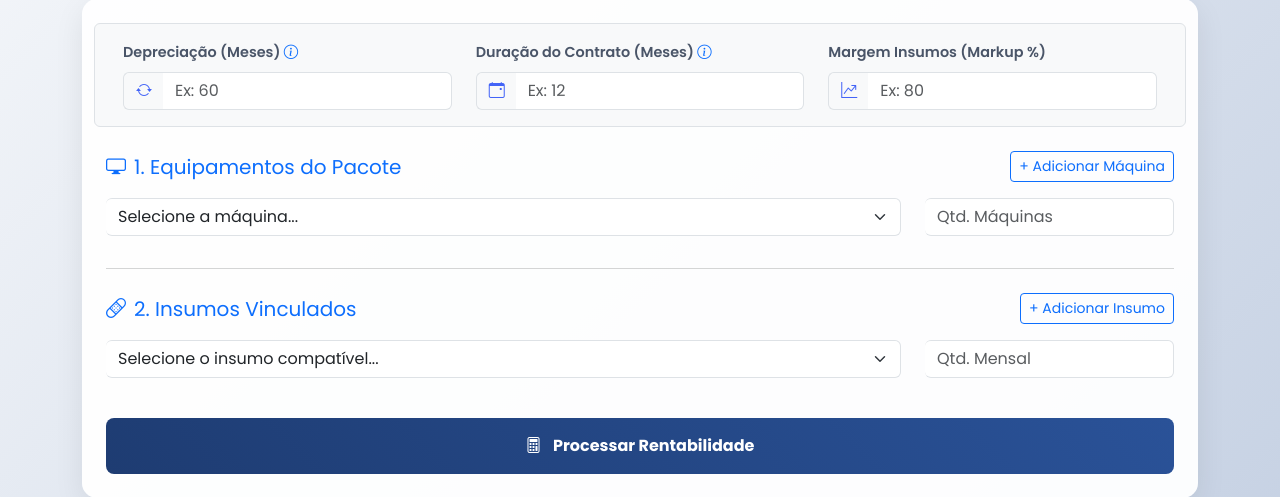
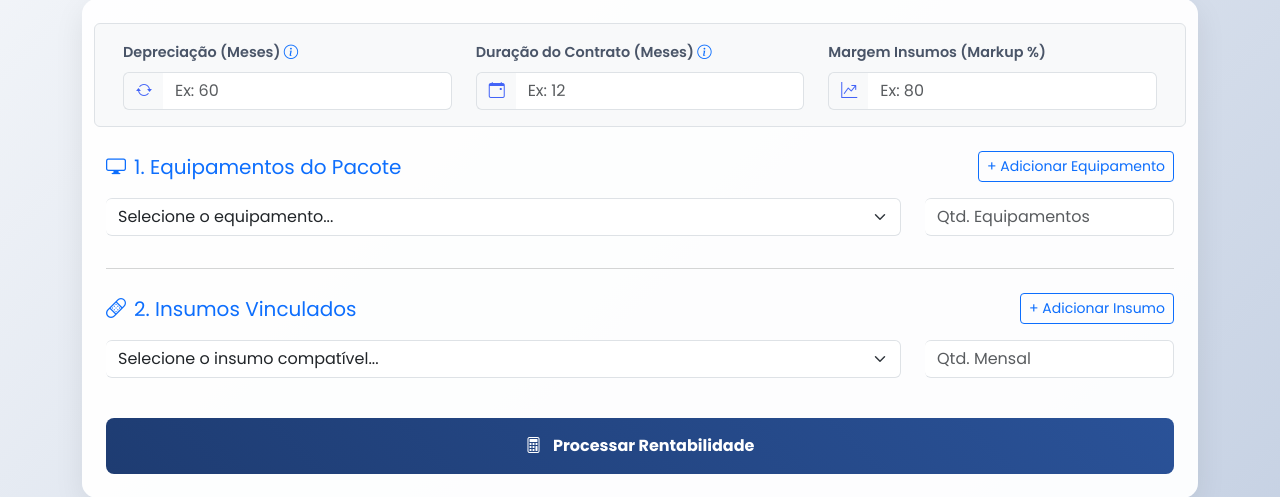
Before and after one commit to rtsroot-server/simulador-comodato, a Flask app: page / in a window 1280 px wide. Shown: the part 167-664 px from the top of the page. Run offline with Flask 3, Linux system fonts and the light colour scheme.

Commit message:
Update index.html

```diff
--- a/templates/index.html
+++ b/templates/index.html
@@ -20,7 +20,7 @@
         .result-value { color: #00ffcc; font-weight: 700; }
         .table-custom { background-color: white; border-radius: 8px; overflow: hidden; box-shadow: 0 4px 6px rgba(0,0,0,0.05); }
         .table-custom th { color: #4a5568; font-weight: 600; background-color: #f8fafc; }
-        .table-custom td { vertical-align: middle; font-size: 0.9rem; color: #334155; }
+        .table-custom td { vertical-align: middle; font-size: 0.85rem; color: #334155; }
         .memoria-calculo { background-color: rgba(255, 255, 255, 0.05); border-left: 4px solid #00ffcc; border-radius: 4px; padding: 15px; margin-top: 20px; font-size: 0.85rem; color: #cbd5e1;}
         .resumo-faturamento { background-color: rgba(0, 255, 204, 0.1); border: 1px solid #00ffcc; border-radius: 8px; padding: 20px; margin-top: 20px;}
     </style>
@@ -63,18 +63,18 @@
 
                         <div class="d-flex justify-content-between align-items-center mb-3">
                             <h5 class="text-primary m-0"><i class="bi bi-display me-2"></i>1. Equipamentos do Pacote</h5>
-                            <button type="button" class="btn btn-sm btn-outline-primary" onclick="addEquipamento()">+ Adicionar Máquina</button>
+                            <button type="button" class="btn btn-sm btn-outline-primary" onclick="addEquipamento()">+ Adicionar Equipamento</button>
                         </div>
                         <div id="equipamentos-container">
                             <div class="row mb-2 equipamento-item">
                                 <div class="col-md-9 mb-2">
                                     <select class="form-select select-equipamento" name="equipamento[]" onchange="atualizarFiltros()" required>
-                                        <option value="" disabled selected>Selecione a máquina...</option>
+                                        <option value="" disabled selected>Selecione o equipamento...</option>
                                         {% for eq in equipamentos %}<option value="{{ eq }}">{{ eq }}</option>{% endfor %}
                                     </select>
                                 </div>
                                 <div class="col-md-3 mb-2">
-                                    <input type="number" step="1" class="form-control" name="qtd_equipamentos[]" placeholder="Qtd. Máquinas" required>
+                                    <input type="number" step="1" class="form-control" name="qtd_equipamentos[]" placeholder="Qtd. Equipamentos" required>
                                 </div>
                             </div>
                         </div>
@@ -108,6 +108,29 @@
                 <div class="card result-card p-4 mt-2 mb-5">
                     <h4 class="mb-4 text-white"><i class="bi bi-check-circle-fill text-success me-2"></i> Relatório Comercial da Proposta</h4>
 
+                    <!-- TABELA 1: EQUIPAMENTOS -->
+                    <h5 class="mb-3 mt-4 text-white"><i class="bi bi-display me-2"></i>1. Resumo dos Equipamentos</h5>
+                    <div class="table-responsive bg-white rounded shadow-sm p-1 mb-4">
+                        <table class="table table-hover table-custom text-center mb-0">
+                            <thead>
+                                <tr>
+                                    <th class="text-start">Equipamento</th>
+                                    <th>Qtd. Total (Contrato)</th>
+                                </tr>
+                            </thead>
+                            <tbody>
+                                {% for item in resultado.detalhes_equipamentos %}
+                                <tr>
+                                    <td class="text-start fw-bold text-primary"><small>{{ item.nome }}</small></td>
+                                    <td>{{ item.qtd }}</td>
+                                </tr>
+                                {% endfor %}
+                            </tbody>
+                        </table>
+                    </div>
+
+                    <!-- TABELA 2: INSUMOS -->
+                    <h5 class="mb-3 text-white"><i class="bi bi-bandaid me-2"></i>2. Insumos e Preços (Rentabilidade)</h5>
                     <div class="table-responsive bg-white rounded shadow-sm p-1">
                         <table class="table table-hover table-custom text-center mb-0">
                             <thead>
@@ -135,6 +158,7 @@
                         </table>
                     </div>
 
+                    <!-- Resumo Financeiro do Contrato -->
                     <div class="resumo-faturamento text-center">
                         <h5 class="text-white mb-4"><i class="bi bi-cash-stack me-2"></i>Resumo do Negócio</h5>
                         <div class="row">
@@ -149,6 +173,7 @@
                         </div>
                     </div>
 
+                    <!-- Memória de Cálculo -->
                     <div class="memoria-calculo">
                         <h6 class="text-white mb-3"><i class="bi bi-journal-text me-2"></i>Memória de Cálculo da Depreciação (Fator Comodato)</h6>
                         <div class="row">
@@ -174,9 +199,7 @@
         </div>
     </div>
 
-    <!-- O segredo da automação robusto -->
     <script>
-        // O comando |tojson resolve qualquer problema de caracteres especiais!
         const mapaVinculos = {{ mapa_vinculos | tojson }};
         const todosInsumos = {{ insumos | tojson }};
 
@@ -190,7 +213,6 @@
             let insumosPermitidos = new Set();
             if (equipamentosAtuais.length > 0) {
                 equipamentosAtuais.forEach(eq => {
-                    // Segurança caso a máquina não esteja no mapa
                     if(mapaVinculos && mapaVinculos[eq]) {
                         mapaVinculos[eq].forEach(ins => insumosPermitidos.add(ins));
                     }
@@ -222,7 +244,7 @@
             row.innerHTML = `
                 <div class="col-md-9 mb-2">
                     <select class="form-select select-equipamento" name="equipamento[]" onchange="atualizarFiltros()" required>
-                        <option value="" disabled selected>Selecione a máquina...</option>
+                        <option value="" disabled selected>Selecione o equipamento...</option>
                         {% for eq in equipamentos %}<option value="{{ eq }}">{{ eq }}</option>{% endfor %}
                     </select>
                 </div>
@@ -241,7 +263,7 @@
             const row = document.createElement('div');
             row.className = 'row mb-2 insumo-item';
 
-            let optionsHTML = '<option value="" disabled selected>Selecione a máquina acima primeiro...</option>';
+            let optionsHTML = '<option value="" disabled selected>Selecione o equipamento acima primeiro...</option>';
             const primeiroSelect = document.querySelector('.select-insumo');
             if(primeiroSelect && primeiroSelect.options.length > 1) {
                 optionsHTML = primeiroSelect.innerHTML;
```
